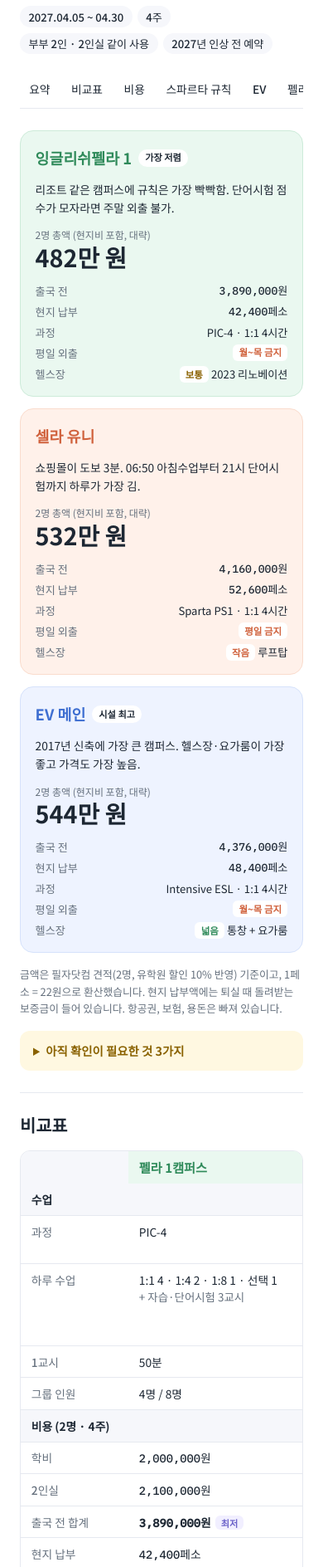
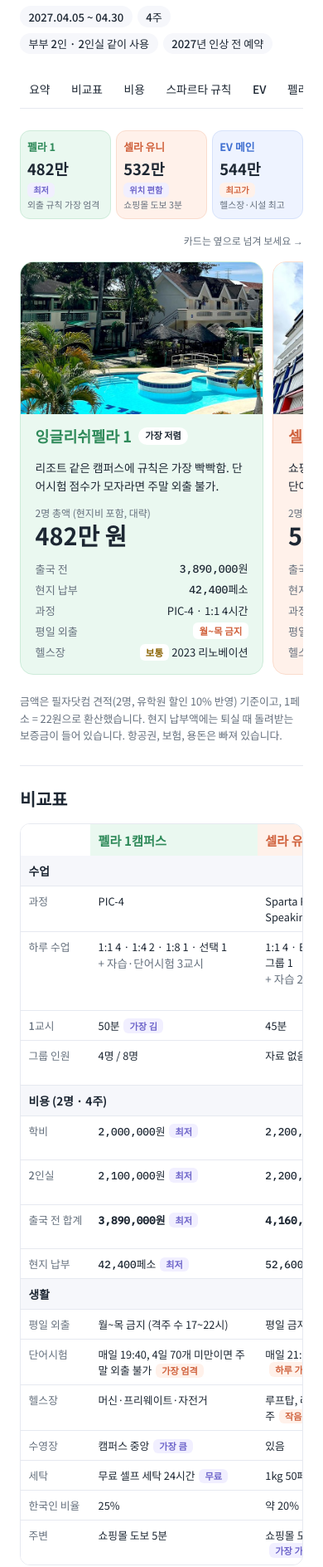
Before and after one commit to jangwonwoooo/1, a plain HTML site: page index.html in a window 390 px wide. Shown: the part 112-2000 px from the top of the page at 83% size. Drawn offline with Linux system fonts and the light colour scheme; a web font is replaced by a local one.

Commit message:
Add main photos, more highlight tags, phone overview
Co-Authored-By: Claude Opus 5.5 <noreply@anthropic.com>
Claude-Session: https://claude.ai/code/session_01Reqdy34k7WLMAc5mcA56wW

```diff
--- a/index.html
+++ b/index.html
@@ -70,9 +70,6 @@ section.first{border-top:0;padding-top:.4rem}
 .pill{display:inline-block;font-size:.72rem;font-weight:700;padding:.05rem .45rem;border-radius:6px;background:var(--surface)}
 .good{color:var(--fe)} .mid{color:var(--warn)} .hard{color:var(--ce)}
 
-details.ask{background:var(--warn-bg);border-radius:12px;padding:.8rem 1rem}
-details.ask summary{cursor:pointer;font-weight:700;color:var(--warn);font-size:.9rem}
-details.ask ol{margin:.6rem 0 0;padding-left:1.2rem;display:grid;gap:.35rem;font-size:.86rem}
 
 /* 표 */
 .tablebox{overflow-x:auto;border:1px solid var(--line);border-radius:12px;background:var(--surface)}
@@ -85,6 +82,34 @@ table.cmp tbody th{font-weight:500;color:var(--muted);width:130px;white-space:no
 table.cmp tr.group th{background:var(--soft);color:var(--ink);font-family:var(--f-display);font-weight:700;font-size:.86rem}
 table.cmp tr:last-child td,table.cmp tr:last-child th{border-bottom:0}
 .best{display:inline-block;font-size:.7rem;font-weight:700;padding:.05rem .45rem;border-radius:6px;background:var(--accent-bg);color:var(--accent);margin-left:.3rem;white-space:nowrap}
+.best.hi{background:var(--ce-bg);color:var(--ce)}
+
+/* 카드 사진 */
+.card{overflow:hidden}
+.card img.ph{display:block;width:calc(100% + 2.2rem);max-width:calc(100% + 2.2rem);margin:-1.1rem -1.1rem 0;aspect-ratio:16/10;object-fit:cover}
+details.school > summary .sumhead{display:flex;align-items:center;gap:.8rem;min-width:0}
+details.school > summary img{width:72px;height:48px;object-fit:cover;border-radius:8px;flex:0 0 auto}
+
+/* 폰: 3곳 한 줄 요약 + 카드 옆으로 넘기기 */
+.glance{display:none}
+@media (max-width:700px){
+  .glance{display:grid;grid-template-columns:repeat(3,1fr);gap:.4rem}
+  .glance a{text-decoration:none;color:var(--ink);border-radius:12px;padding:.55rem .5rem;display:grid;gap:.1rem;border:1px solid;min-width:0}
+  .glance a.fe{background:var(--fe-bg);border-color:var(--fe-line)} .glance a.ce{background:var(--ce-bg);border-color:var(--ce-line)} .glance a.ev{background:var(--ev-bg);border-color:var(--ev-line)}
+  .glance .g-nm{font-family:var(--f-display);font-weight:700;font-size:.8rem}
+  .glance a.fe .g-nm{color:var(--fe)} .glance a.ce .g-nm{color:var(--ce)} .glance a.ev .g-nm{color:var(--ev)}
+  .glance .g-v{font-family:var(--f-display);font-weight:700;font-size:1.15rem}
+  .glance .g-s{font-size:.68rem;color:var(--muted);line-height:1.35}
+  .glance .best{margin:0;justify-self:start;font-size:.64rem}
+  .cards{display:flex;overflow-x:auto;scroll-snap-type:x mandatory;gap:.7rem;padding-bottom:.4rem}
+  .cards .card{flex:0 0 86%;scroll-snap-align:start}
+  p.swipe{display:block}
+  table.cmp{min-width:560px;font-size:.8rem}
+  table.cmp th,table.cmp td{padding:.5rem .6rem}
+  table.cmp tbody th,table.cmp thead th:first-child{position:sticky;left:0;z-index:1;background:var(--surface);width:84px;white-space:normal}
+  table.cmp tr.group th{position:sticky;left:0}
+}
+.swipe{display:none;font-size:.75rem;color:var(--muted);text-align:right}
 
 /* 비용 */
 .cost-grid{display:grid;grid-template-columns:repeat(auto-fit,minmax(270px,1fr));gap:.9rem}
@@ -191,8 +216,15 @@ footer{padding-block:1.6rem 0;color:var(--muted);font-size:.8rem}
 </div></nav>
 
 <section class="block first" id="summary" aria-label="요약">
+  <div class="glance" aria-label="3곳 총액 한눈에">
+    <a class="fe" href="#card-fe"><span class="g-nm">펠라 1</span><span class="g-v">482만</span><span class="best">최저</span><span class="g-s">외출 규칙 가장 엄격</span></a>
+    <a class="ce" href="#card-ce"><span class="g-nm">셀라 유니</span><span class="g-v">532만</span><span class="best">위치 편함</span><span class="g-s">쇼핑몰 도보 3분</span></a>
+    <a class="ev" href="#card-ev"><span class="g-nm">EV 메인</span><span class="g-v">544만</span><span class="best hi">최고가</span><span class="g-s">헬스장·시설 최고</span></a>
+  </div>
+  <p class="swipe">카드는 옆으로 넘겨 보세요 →</p>
   <div class="cards">
-    <article class="card fe">
+    <article class="card fe" id="card-fe">
+      <img class="ph" src="img/fella/main.jpg" alt="잉글리쉬펠라 1캠퍼스 수영장과 캠퍼스">
       <div class="nm">잉글리쉬펠라 1 <span class="badge">가장 저렴</span></div>
       <p class="one">리조트 같은 캠퍼스에 규칙은 가장 빡빡함. 단어시험 점수가 모자라면 주말 외출 불가.</p>
       <div class="total"><span class="lbl">2명 총액 (현지비 포함, 대략)</span><span class="v">482만 원</span></div>
@@ -204,8 +236,9 @@ footer{padding-block:1.6rem 0;color:var(--muted);font-size:.8rem}
         <dt>헬스장</dt><dd><span class="pill mid">보통</span> 2023 리노베이션</dd>
       </dl>
     </article>
-    <article class="card ce">
-      <div class="nm">셀라 유니</div>
+    <article class="card ce" id="card-ce">
+      <img class="ph" src="img/cella/main.jpg" alt="셀라 유니 캠퍼스 건물">
+      <div class="nm">셀라 유니 <span class="badge">위치 편함</span></div>
       <p class="one">쇼핑몰이 도보 3분. 06:50 아침수업부터 21시 단어시험까지 하루가 가장 김.</p>
       <div class="total"><span class="lbl">2명 총액 (현지비 포함, 대략)</span><span class="v">532만 원</span></div>
       <dl class="kv">
@@ -216,7 +249,8 @@ footer{padding-block:1.6rem 0;color:var(--muted);font-size:.8rem}
         <dt>헬스장</dt><dd><span class="pill hard">작음</span> 루프탑</dd>
       </dl>
     </article>
-    <article class="card ev">
+    <article class="card ev" id="card-ev">
+      <img class="ph" src="img/ev/main.jpg" alt="EV 메인 캠퍼스 건물과 수영장">
       <div class="nm">EV 메인 <span class="badge">시설 최고</span></div>
       <p class="one">2017년 신축에 가장 큰 캠퍼스. 헬스장·요가룸이 가장 좋고 가격도 가장 높음.</p>
       <div class="total"><span class="lbl">2명 총액 (현지비 포함, 대략)</span><span class="v">544만 원</span></div>
@@ -230,14 +264,6 @@ footer{padding-block:1.6rem 0;color:var(--muted);font-size:.8rem}
     </article>
   </div>
   <p class="note">금액은 필자닷컴 견적(2명, 유학원 할인 10% 반영) 기준이고, 1페소 = 22원으로 환산했습니다. 현지 납부액에는 퇴실 때 돌려받는 보증금이 들어 있습니다. 항공권, 보험, 용돈은 빠져 있습니다.</p>
-  <details class="ask">
-    <summary>아직 확인이 필요한 것 3가지</summary>
-    <ol>
-      <li>셀라 견적의 2인실은 1인 110만 원으로, 필자닷컴 학원 페이지(100만 원)보다 높습니다. 2027년 인상 전 가격으로 예약하면 1인 10만 원(2명 20만 원)이 줄어드는지 유학원에 물어보세요.</li>
-      <li>셀라의 금요일 외출 시간, 셀라·EV에서 단어시험 점수가 낮을 때 받는 벌칙은 자료에 없습니다.</li>
-      <li>필자닷컴 후기 게시판의 학생 후기는 몇 년 전 글이 대부분이라, 최근 방문기와 2026년 블로그 글만 넣었습니다.</li>
-    </ol>
-  </details>
 </section>
 
 <section class="block" id="table" aria-labelledby="tb-h">
@@ -249,21 +275,21 @@ footer{padding-block:1.6rem 0;color:var(--muted);font-size:.8rem}
       <tr class="group"><th colspan="4">수업</th></tr>
       <tr><th scope="row">과정</th><td>PIC-4</td><td>Sparta Power Speaking 1</td><td>Sparta Intensive ESL</td></tr>
       <tr><th scope="row">하루 수업</th><td>1:1 4 · 1:4 2 · 1:8 1 · 선택 1<br><span class="small muted">+ 자습·단어시험 3교시</span></td><td>1:1 4 · ESL그룹 3 · 대그룹 1<br><span class="small muted">+ 자습 2교시</span></td><td>1:1 4 · 소그룹 2 · 대그룹 2<br><span class="small muted">+ 단어·문장 수업, 야간 자습</span></td></tr>
-      <tr><th scope="row">1교시</th><td>50분</td><td>45분</td><td>45분</td></tr>
-      <tr><th scope="row">그룹 인원</th><td>4명 / 8명</td><td>자료 없음</td><td>최대 5명 / 8명</td></tr>
+      <tr><th scope="row">1교시</th><td>50분<span class="best">가장 김</span></td><td>45분</td><td>45분</td></tr>
+      <tr><th scope="row">그룹 인원</th><td>4명 / 8명</td><td>자료 없음</td><td>최대 5명 / 8명<span class="best">소수</span></td></tr>
       <tr class="group"><th colspan="4">비용 (2명 · 4주)</th></tr>
-      <tr><th scope="row">학비</th><td class="num">2,000,000원</td><td class="num">2,200,000원</td><td class="num">2,280,000원</td></tr>
-      <tr><th scope="row">2인실</th><td class="num">2,100,000원</td><td class="num">2,200,000원</td><td class="num">2,360,000원</td></tr>
-      <tr><th scope="row">출국 전 합계</th><td class="num"><b>3,890,000원</b><span class="best">최저</span></td><td class="num"><b>4,160,000원</b></td><td class="num"><b>4,376,000원</b></td></tr>
-      <tr><th scope="row">현지 납부</th><td class="num">42,400페소</td><td class="num">52,600페소</td><td class="num">48,400페소</td></tr>
+      <tr><th scope="row">학비</th><td class="num">2,000,000원<span class="best">최저</span></td><td class="num">2,200,000원</td><td class="num">2,280,000원<span class="best hi">최고</span></td></tr>
+      <tr><th scope="row">2인실</th><td class="num">2,100,000원<span class="best">최저</span></td><td class="num">2,200,000원</td><td class="num">2,360,000원<span class="best hi">최고</span></td></tr>
+      <tr><th scope="row">출국 전 합계</th><td class="num"><b>3,890,000원</b><span class="best">최저</span></td><td class="num"><b>4,160,000원</b></td><td class="num"><b>4,376,000원</b><span class="best hi">최고</span></td></tr>
+      <tr><th scope="row">현지 납부</th><td class="num">42,400페소<span class="best">최저</span></td><td class="num">52,600페소<span class="best hi">최고</span></td><td class="num">48,400페소</td></tr>
       <tr class="group"><th colspan="4">생활</th></tr>
       <tr><th scope="row">평일 외출</th><td>월~목 금지 (격주 수 17~22시)</td><td>평일 금지</td><td>월~목 금지</td></tr>
-      <tr><th scope="row">단어시험</th><td>매일 19:40, 4일 70개 미만이면 주말 외출 불가</td><td>매일 21:00</td><td>매일 아침 단어·저녁 문장 수업</td></tr>
-      <tr><th scope="row">헬스장</th><td>머신·프리웨이트·자전거</td><td>루프탑, 러닝머신·랙 위주</td><td>통창 헬스장 + 요가룸<span class="best">최고</span></td></tr>
-      <tr><th scope="row">수영장</th><td>캠퍼스 중앙</td><td>있음</td><td>있음</td></tr>
-      <tr><th scope="row">세탁</th><td>무료 셀프 세탁 24시간</td><td>1kg 50페소</td><td>5kg 150페소</td></tr>
-      <tr><th scope="row">한국인 비율</th><td>25%</td><td>약 20%</td><td>14%</td></tr>
-      <tr><th scope="row">주변</th><td>쇼핑몰 도보 5분</td><td>쇼핑몰 도보 3~5분</td><td>편의점 도보 10분</td></tr>
+      <tr><th scope="row">단어시험</th><td>매일 19:40, 4일 70개 미만이면 주말 외출 불가<span class="best hi">가장 엄격</span></td><td>매일 21:00<span class="best hi">하루 가장 김</span></td><td>매일 아침 단어·저녁 문장 수업</td></tr>
+      <tr><th scope="row">헬스장</th><td>머신·프리웨이트·자전거</td><td>루프탑, 러닝머신·랙 위주<span class="best hi">작음</span></td><td>통창 헬스장 + 요가룸<span class="best">최고</span></td></tr>
+      <tr><th scope="row">수영장</th><td>캠퍼스 중앙<span class="best">가장 큼</span></td><td>있음</td><td>있음</td></tr>
+      <tr><th scope="row">세탁</th><td>무료 셀프 세탁 24시간<span class="best">무료</span></td><td>1kg 50페소</td><td>5kg 150페소</td></tr>
+      <tr><th scope="row">한국인 비율</th><td>25%</td><td>약 20%</td><td>14%<span class="best">최저</span></td></tr>
+      <tr><th scope="row">주변</th><td>쇼핑몰 도보 5분</td><td>쇼핑몰 도보 3~5분<span class="best">가장 가까움</span></td><td>편의점 도보 10분</td></tr>
     </tbody>
   </table>
   </div>
@@ -282,7 +308,7 @@ footer{padding-block:1.6rem 0;color:var(--muted);font-size:.8rem}
         <dt class="sum">출국 전</dt><dd class="sum">3,890,000원</dd>
         <dt>현지 납부</dt><dd>42,400페소 ≈ 932,800원</dd>
       </dl>
-      <div class="grand"><span class="note">합계</span><b>4,822,800원</b></div>
+      <div class="grand"><span class="note">합계 <span class="best">최저</span></span><b>4,822,800원</b></div>
       <details><summary>현지 납부 내역</summary>
         <dl><dt>SSP</dt><dd>15,600</dd><dt>SSP E-Card</dt><dd>8,200</dd><dt>종합관리비</dt><dd>5,000</dd><dt>교재비</dt><dd>5,000</dd><dt>보증금 (환불)</dt><dd>6,000</dd><dt>공항 픽업</dt><dd>2,000</dd><dt>학생증</dt><dd>400</dd><dt>자물쇠 보증금</dt><dd>200</dd><dt>비자 연장비</dt><dd>0</dd></dl>
         <p class="note">에어컨은 1kW당 20페소로 따로 청구됩니다.</p>
@@ -313,7 +339,7 @@ footer{padding-block:1.6rem 0;color:var(--muted);font-size:.8rem}
         <dt class="sum">출국 전</dt><dd class="sum">4,376,000원</dd>
         <dt>현지 납부</dt><dd>48,400페소 ≈ 1,064,800원</dd>
       </dl>
-      <div class="grand"><span class="note">합계</span><b>5,440,800원</b></div>
+      <div class="grand"><span class="note">합계 <span class="best hi">최고</span></span><b>5,440,800원</b></div>
       <details><summary>현지 납부 내역</summary>
         <dl><dt>SSP</dt><dd>15,600</dd><dt>SSP E-Card</dt><dd>9,000</dd><dt>보증금 (환불)</dt><dd>6,000</dd><dt>관리비</dt><dd>4,000</dd><dt>전기세</dt><dd>4,000</dd><dt>교재비</dt><dd>4,000</dd><dt>공항 픽업</dt><dd>2,400</dd><dt>수도세</dt><dd>2,400</dd><dt>학생증</dt><dd>1,000</dd><dt>비자 연장비</dt><dd>0</dd></dl>
       </details>
@@ -376,7 +402,7 @@ footer{padding-block:1.6rem 0;color:var(--muted);font-size:.8rem}
   <p class="lead">눌러서 펼치면 커리큘럼, 2인실·헬스장·시설·식사 사진, 리모델링, 후기가 나옵니다. 사진은 누르면 크게 보입니다.</p>
 
 <details class="school fe" id="fella">
-  <summary><div><div class="eyebrow">Talamban · 1,500평 캠퍼스</div><h3 class="name">잉글리쉬펠라 1캠퍼스</h3></div></summary>
+  <summary><div class="sumhead"><img src="img/fella/main.jpg" alt="" loading="lazy"><div><div class="eyebrow">Talamban · 1,500평 캠퍼스</div><h3 class="name">잉글리쉬펠라 1캠퍼스</h3></div></div></summary>
   <div class="school-body">
     <div class="facts"><span class="chip">스파르타 전용 (2024.3~)</span><span class="chip">IDP IELTS 시험센터</span><span class="chip">정원 100명</span><span class="chip">일본 30 · 대만 30 · 한국 25%</span></div>
     <div class="two">
@@ -448,7 +474,7 @@ footer{padding-block:1.6rem 0;color:var(--muted);font-size:.8rem}
 </details>
 
 <details class="school ce" id="cella">
-  <summary><div><div class="eyebrow">Talamban 초입 · 빌딩형</div><h3 class="name">셀라 유니 (스파르타) 캠퍼스</h3></div></summary>
+  <summary><div class="sumhead"><img src="img/cella/main.jpg" alt="" loading="lazy"><div><div class="eyebrow">Talamban 초입 · 빌딩형</div><h3 class="name">셀라 유니 (스파르타) 캠퍼스</h3></div></div></summary>
   <div class="school-body">
     <div class="facts"><span class="chip">스파르타</span><span class="chip">대학 부설 수료증</span><span class="chip">IELTS 시험장</span><span class="chip">정원 100 + 외부 50명</span><span class="chip">대만 35 · 한·일·중 각 20%</span></div>
     <div class="two">
@@ -518,7 +544,7 @@ footer{padding-block:1.6rem 0;color:var(--muted);font-size:.8rem}
 </details>
 
 <details class="school ev" id="ev">
-  <summary><div><div class="eyebrow">Talamban · 2004년 설립</div><h3 class="name">EV 메인 캠퍼스</h3></div></summary>
+  <summary><div class="sumhead"><img src="img/ev/main.jpg" alt="" loading="lazy"><div><div class="eyebrow">Talamban · 2004년 설립</div><h3 class="name">EV 메인 캠퍼스</h3></div></div></summary>
   <div class="school-body">
     <div class="facts"><span class="chip">세미 / 스파르타 선택</span><span class="chip">IELTS 공식 시험센터</span><span class="chip">정원 350명</span><span class="chip">일본 30 · 대만 25 · 한국 14%</span></div>
     <div class="two">
```
Also changed, not shown: img/cella/main.jpg (added), img/ev/main.jpg (added), img/fella/main.jpg (added).
